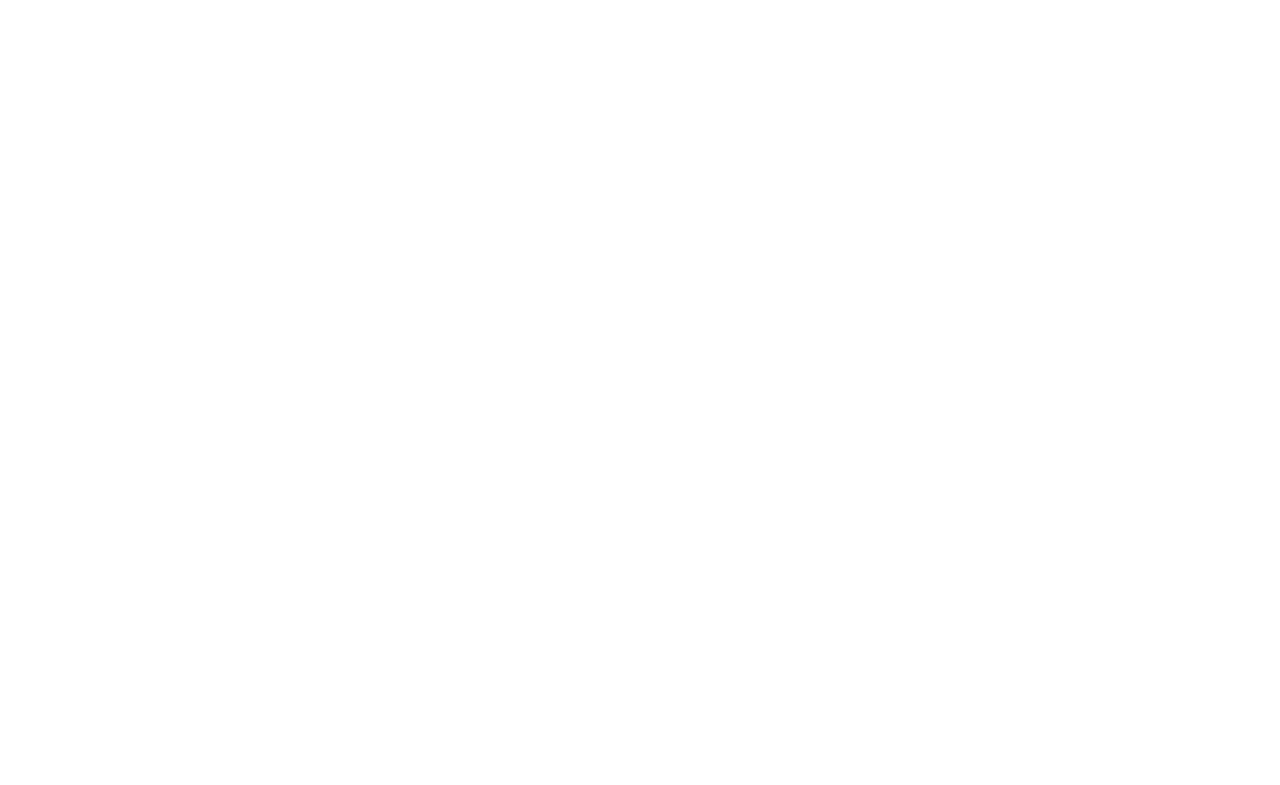
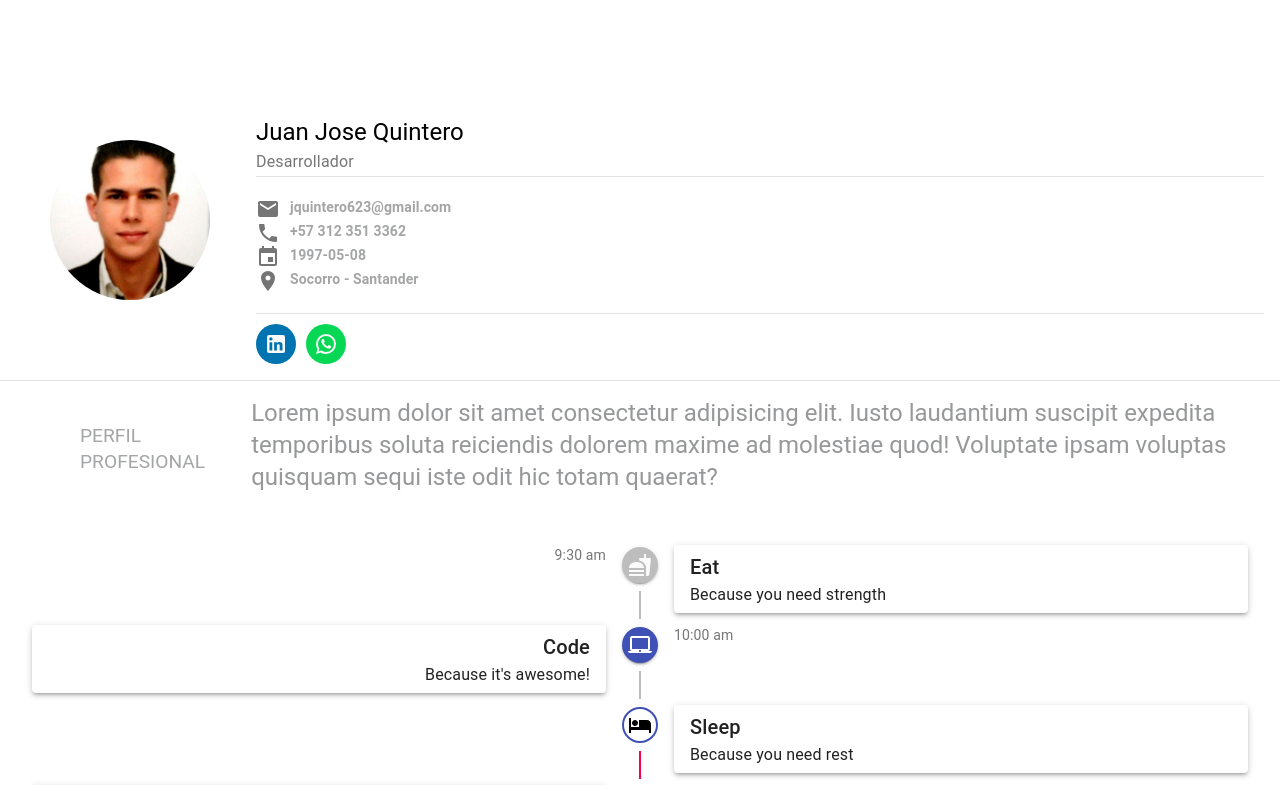
Before and after one commit to juanqr08/CurriculumVitae, a React (Create React App) app: page / in a window 1280 px wide. Shown: the top 785 px of the page. Built offline with nearby package versions, Linux system fonts and the light colour scheme.

Commit message:
Funcionalidad de Depliegue gh-pages

```diff
--- a/src/App.js
+++ b/src/App.js
@@ -7,7 +7,7 @@
     <Router>
       <div className="contentRoot">
         <Switch>
-          <Route path="/curriculum-vitae" exact>
+          <Route path="" strict="false" exact>
             <CurriculumVitae />
           </Route>
         </Switch>
```
